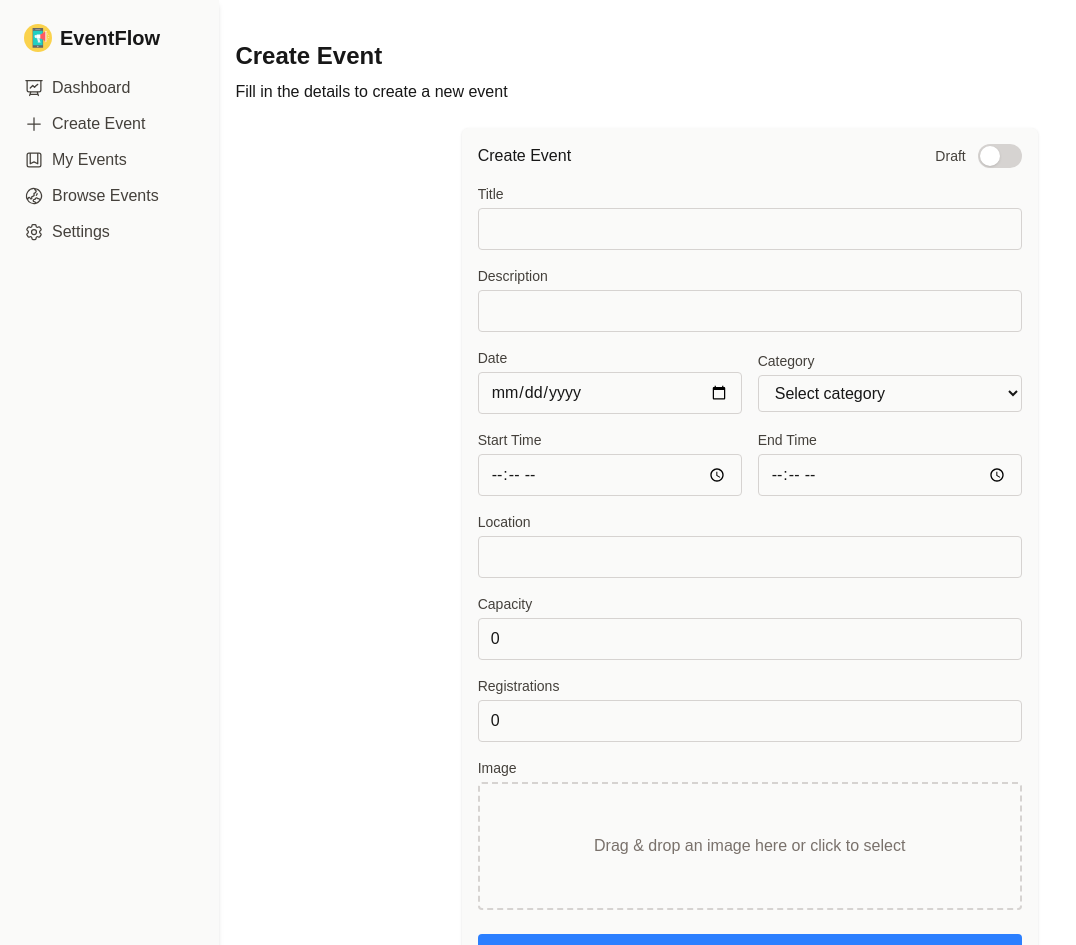
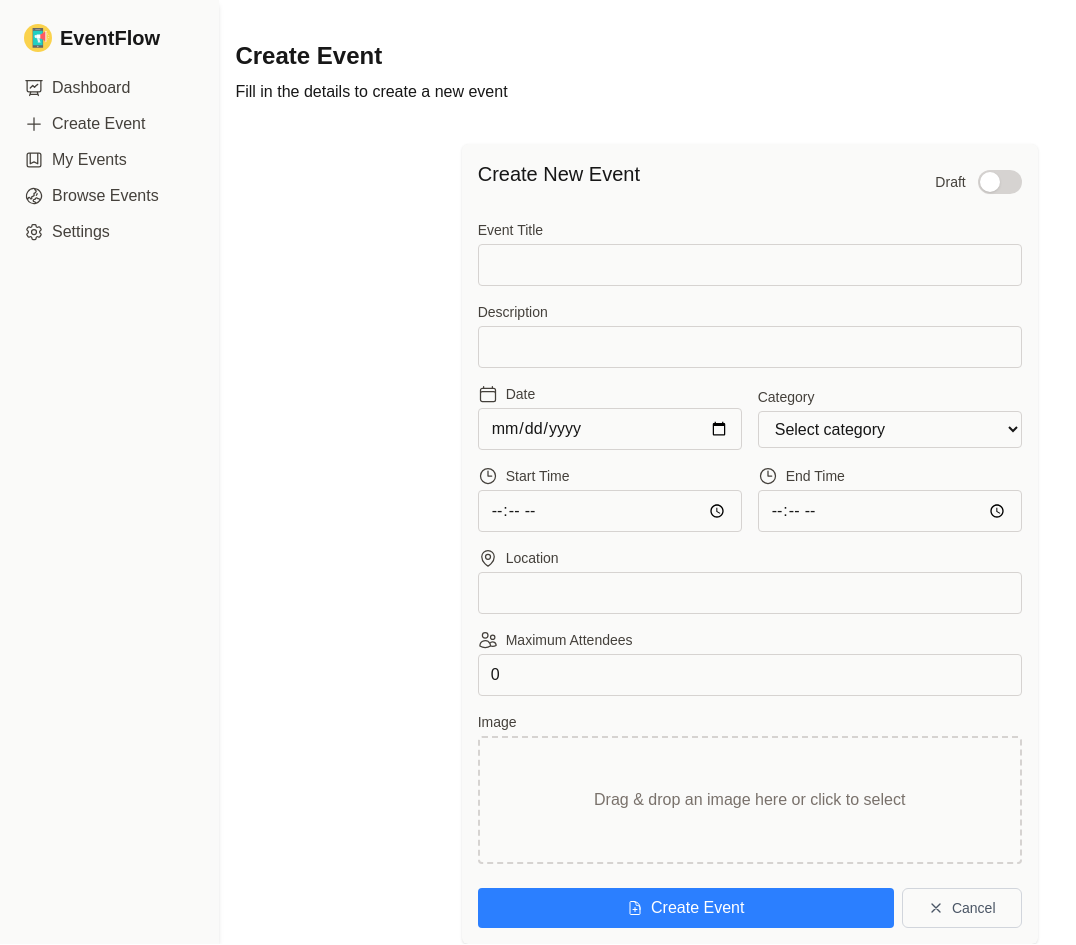
Before and after one commit to ka1130/Happenly, a Next.js app: page /events/new in a window 1280 px wide. Shown: the top 945 px of the page, without its empty margins (0-1076 px from the left). Built offline with nearby package versions, Linux system fonts and the light colour scheme.

Commit message:
Fine-tune new event view

```diff
--- a/app/events/new/page.tsx
+++ b/app/events/new/page.tsx
@@ -2,6 +2,13 @@
 
 import { useState } from "react";
 import { useRouter } from "next/navigation";
+import {
+  DocumentPlusIcon,
+  CalendarIcon,
+  ClockIcon,
+  MapPinIcon,
+  UsersIcon,
+} from "@heroicons/react/24/outline";
 
 const EVENT_CATEGORIES = [
   { value: "CONCERT", label: "Concert" },
@@ -94,13 +101,13 @@ export default function NewEventPage() {
   return (
     <div className="w-full">
       <h3 className="mb-2 text-2xl font-semibold">Create Event</h3>
-      <p className="mb-6">Fill in the details to create a new event</p>
+      <p className="mb-10">Fill in the details to create a new event</p>
       <form
         onSubmit={handleSubmit}
         className="mx-auto max-w-xl space-y-4 rounded-md border-stone-100 bg-stone-50 p-4 shadow"
       >
         <div className="flex justify-between">
-          <h6>Create Event</h6>
+          <h6 className="mb-4 text-xl">Create New Event</h6>
           <label className="inline-flex cursor-pointer items-center gap-3">
             <input
               type="checkbox"
@@ -117,7 +124,7 @@ export default function NewEventPage() {
           </label>
         </div>
         <label className="mb-0 block text-sm font-medium text-stone-700">
-          Title
+          Event Title
         </label>
         <input
           type="text"
@@ -136,8 +143,9 @@ export default function NewEventPage() {
         />
         <div className="flex items-center gap-4">
           <div className="flex-1">
-            <label className="block text-sm font-medium text-stone-700">
-              Date
+            <label className="flex gap-2 text-sm font-medium text-stone-700">
+              <CalendarIcon className="h-5 w-5" />
+              <span>Date</span>
             </label>
             <input
               type="date"
@@ -168,8 +176,9 @@ export default function NewEventPage() {
         </div>
         <div className="flex items-center gap-4">
           <div className="flex-1">
-            <label className="block text-sm font-medium text-stone-700">
-              Start Time
+            <label className="flex gap-2 text-sm font-medium text-stone-700">
+              <ClockIcon className="h-5 w-5" />
+              <span>Start Time</span>
             </label>
             <input
               type="time"
@@ -179,8 +188,9 @@ export default function NewEventPage() {
             />
           </div>
           <div className="flex-1">
-            <label className="block text-sm font-medium text-stone-700">
-              End Time
+            <label className="flex gap-2 text-sm font-medium text-stone-700">
+              <ClockIcon className="h-5 w-5" />
+              <span>End Time</span>
             </label>
             <input
               type="time"
@@ -190,8 +200,9 @@ export default function NewEventPage() {
             />
           </div>
         </div>
-        <label className="mb-0 block text-sm font-medium text-stone-700">
-          Location
+        <label className="mb-0 flex gap-2 text-sm font-medium text-stone-700">
+          <MapPinIcon className="h-5 w-5" />
+          <span>Location</span>
         </label>
         <input
           type="text"
@@ -199,8 +210,9 @@ export default function NewEventPage() {
           onChange={(e) => setForm({ ...form, location: e.target.value })}
           className="mt-1 block w-full rounded border border-stone-300 px-3 py-2 focus:ring-2 focus:ring-blue-500 focus:outline-none"
         />
-        <label className="mb-0 block text-sm font-medium text-stone-700">
-          Capacity
+        <label className="mb-0 flex gap-2 text-sm font-medium text-stone-700">
+          <UsersIcon className="h-5 w-5" />
+          <span>Maximum Attendees</span>
         </label>
         <input
           type="number"
@@ -210,7 +222,7 @@ export default function NewEventPage() {
           }
           className="mt-1 block w-full rounded border border-stone-300 px-3 py-2 focus:ring-2 focus:ring-blue-500 focus:outline-none"
         />
-        <label className="mb-0 block text-sm font-medium text-stone-700">
+        {/* <label className="mb-0 block text-sm font-medium text-stone-700">
           Registrations
         </label>
         <input
@@ -220,7 +232,7 @@ export default function NewEventPage() {
             setForm({ ...form, registrations: Number(e.target.value) })
           }
           className="mt-1 block w-full rounded border border-stone-300 px-3 py-2 focus:ring-2 focus:ring-blue-500 focus:outline-none"
-        />
+        /> */}
         <div className="mt-2">
           <label className="block text-sm font-medium text-stone-700">
             Image
@@ -256,16 +268,39 @@ export default function NewEventPage() {
         </div>
 
         {error && <p className="text-red-500">{error}</p>}
-
+        <div className="mt-1 flex gap-2">
           <button
             type="submit"
             disabled={loading}
-          className={`mt-2 w-full rounded py-2 text-white transition ${
+            className={`mt-2 flex w-full cursor-pointer items-center justify-center gap-2 rounded py-2 text-white transition ${
               loading ? "bg-stone-400" : "bg-blue-500 hover:bg-blue-600"
             }`}
           >
-          {loading ? "Submitting..." : "Create Event"}
+            <DocumentPlusIcon className="h-4 w-4 shrink-0" />
+            <span>{loading ? "Submitting..." : "Create Event"}</span>
           </button>
+          <button
+            type="button"
+            className="mt-2 inline-flex min-w-30 cursor-pointer items-center justify-center gap-2 rounded-md border border-gray-300 px-2 py-2 text-sm text-gray-600 hover:bg-gray-100 hover:text-gray-800 focus:ring-2 focus:ring-gray-400 focus:outline-none"
+            onClick={() => router.push("/")}
+          >
+            <svg
+              xmlns="http://www.w3.org/2000/svg"
+              className="h-4 w-4"
+              fill="none"
+              viewBox="0 0 24 24"
+              stroke="currentColor"
+              stroke-width="2"
+            >
+              <path
+                stroke-linecap="round"
+                stroke-linejoin="round"
+                d="M6 18L18 6M6 6l12 12"
+              />
+            </svg>
+            Cancel
+          </button>
+        </div>
       </form>
     </div>
   );
```
Lines whose indentation alone changed are shown as unchanged.
